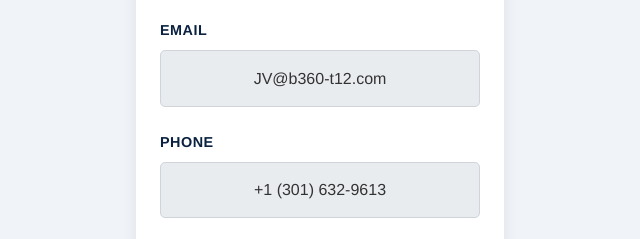
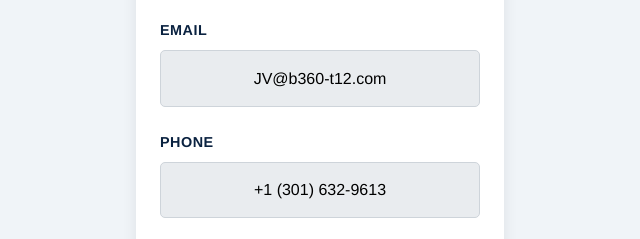
Before and after one commit to KeiraJames/B360-T12TechJV, a plain HTML site: page index.html in a window 1280 px wide. Shown: the part 2201-2440 px from the top of the page, 320-960 px from the left. Drawn offline with Linux system fonts and the light colour scheme.

Commit message:
Update style.css

```diff
--- a/style.css
+++ b/style.css
@@ -202,7 +202,7 @@ header nav a:hover::after { width: 100%; }
 }
 
 .static-input a {
-  color:  var(--dark-gray);
+  color:  black;
   text-decoration: none;
   transition: color 0.3s ease;
 }
```
